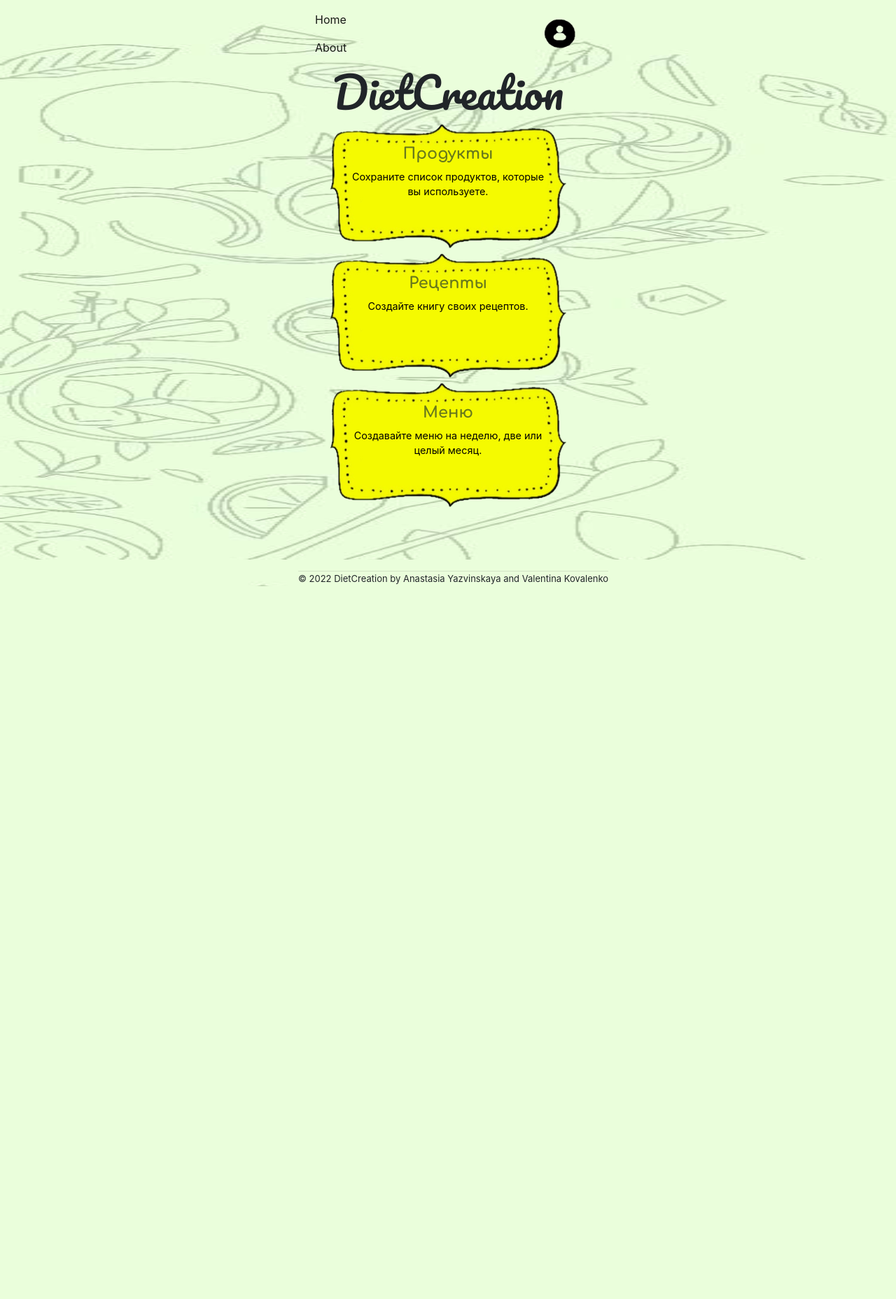
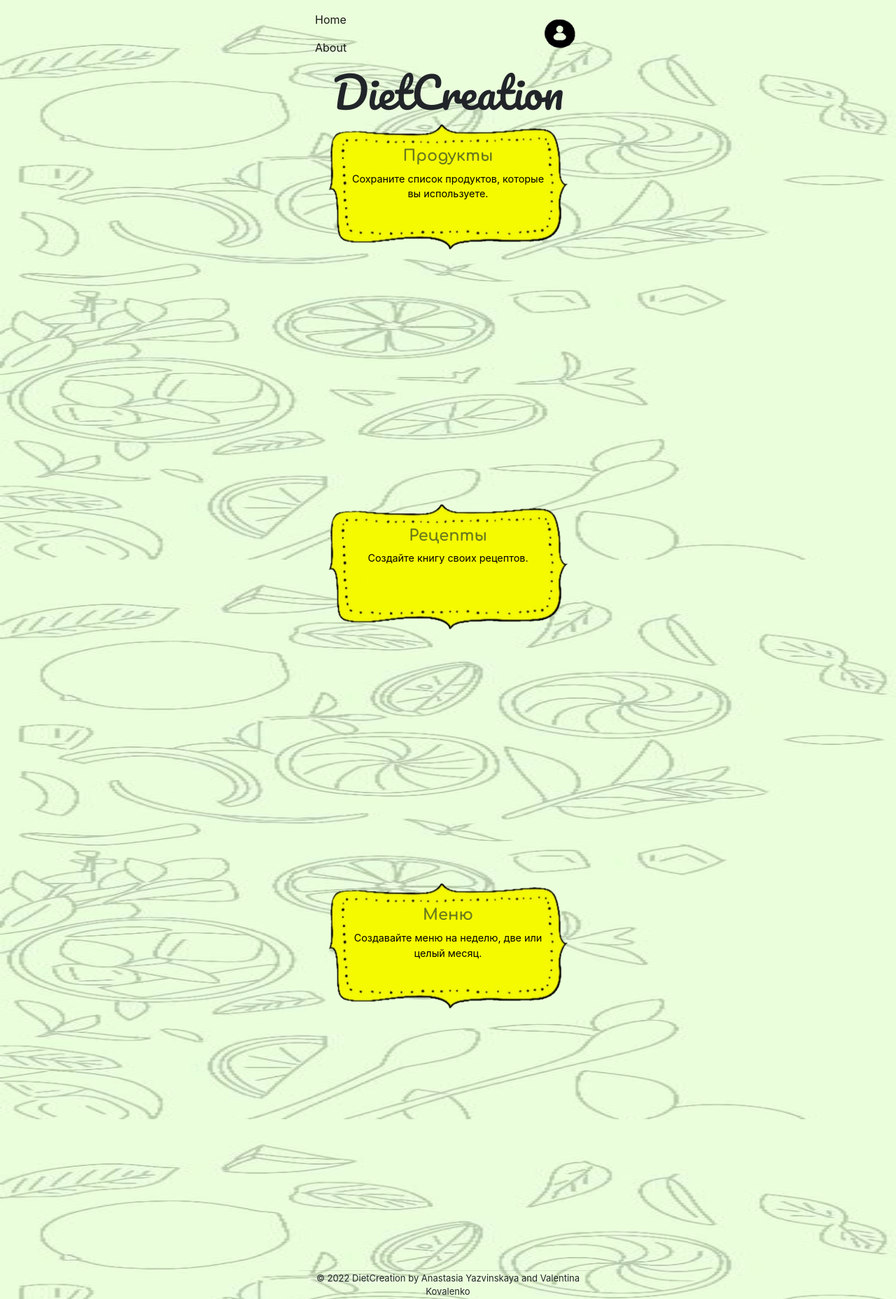
Before and after one commit to AnastasiaYazvinskaya/diet-creation, a Python web app: template app/templates/index.html in a window 1280 px wide. Shown: the whole page at 70% size. Before the commit the page ends 838 px from the top, so only its background shows below. Run offline with Jinja, Linux system fonts and the light colour scheme; the template is opened without the code that fills it, so the values that code supplies are empty; some libraries are stand-ins or nearby versions; some web fonts are replaced.

Commit message:
some changes

```diff
--- a/app/static/css/base_style.css
+++ b/app/static/css/base_style.css
@@ -4,7 +4,7 @@ button {
 /*@import url('https://fonts.googleapis.com/css2?family=Pacifico&display=swap');*/
 
 body {
-    width: auto;
+    width: 100vw;
     max-width: 428px;
     height: auto;
     min-height: 100vh;
@@ -24,8 +24,8 @@ a img {
     width: 45px;
 }
 footer {
-    position: absolute;
-    top: 100%;
+    /*position: absolute;
+    top: 100%;*/
     font-size: small;
     text-align: center;
 }
--- a/app/static/css/index.css
+++ b/app/static/css/index.css
@@ -3,19 +3,54 @@ h1 {
     text-align: center;
     font-size: 3.8em;
 }
+.container div {
+    text-align: center;
+    /*background-color: aqua;*/
+    background-image: url("../images/frame.png");
+    background-size: 100%;
+    background-repeat: no-repeat;
+    margin: 5px 7%;
+    height: 42vw;
+}
+.container div a {
+    color: black;
+}
+.container div a:hover {
+    text-decoration: none;
+}
+.container div a:hover h2 {
+    color: #5b6919;
+    font-weight: bold;
+}
+.container div a h2 {
+    font-family: 'Comfortaa', cursive;
+    color: #697a1c;
+    font-size: 1.4em;
+    padding-top: 33px;
+}
+.container div a p {
+    font-size: 0.9em;
+    padding: 0 30px;
+}
+/*
 .container a {
     text-align: center;
     color: black;
-    /*background-image: url("../images/frame.png");*/
+    /*padding: 30px 25px;
+    width: 85%;
+    margin: 0 50%;
+    /*background-image: url("../images/frame.png");
 }
 .container a div {
-    margin: 5px auto;
+    margin: 5px 7%;
+
+    /*width: 85%;
     padding: 30px 25px;
-    width: 85%;
-    height: 180px;
+    height: 165px;
     background-image: url("../images/frame.png");
     background-size: 100%;
     background-repeat: no-repeat;
+    background-color: aqua;
 }
 .container a h2 {
     font-family: 'Comfortaa', cursive;
@@ -32,3 +67,4 @@ h1 {
     color: #5b6919;
     font-weight: bold;
 }
+*/
--- a/app/templates/index.html
+++ b/app/templates/index.html
@@ -7,26 +7,26 @@
     <!-- Welcome title -->
     <h1>{% block title %} DietCreation {% endblock %}</h1>
     <!-- Look at the products list -->
-    <a href="{{url_for('products')}}" class="link">
     <div>
+        <a href="{{url_for('products')}}">
             <h2>Продукты</h2>
             <p>Сохраните список продуктов, которые вы используете.</p>
+        </a>
     </div>
-    </a>
     <!-- Look at the recipes list -->
-    <a href="{{url_for('recipes')}}" class="link">
     <div>
+        <a href="{{url_for('recipes')}}">
             <h2>Рецепты</h2>
             <p>Создайте книгу своих рецептов.</p>
+        </a>
     </div>
-    </a>
     <!-- Look at the menu -->
-    <a href="{{url_for('menus')}}" class="link">
     <div>
+        <a href="{{url_for('menus')}}">
             <h2>Меню</h2>
             <p>Создавайте меню на неделю, две или целый месяц.</p>
+        </a>
     </div>
-    </a>
     {#
     <!-- Test before implementing to the page -->
     <a href="{{url_for('test', menu_id=1)}}">
```
Lines whose indentation alone changed are shown as unchanged.
